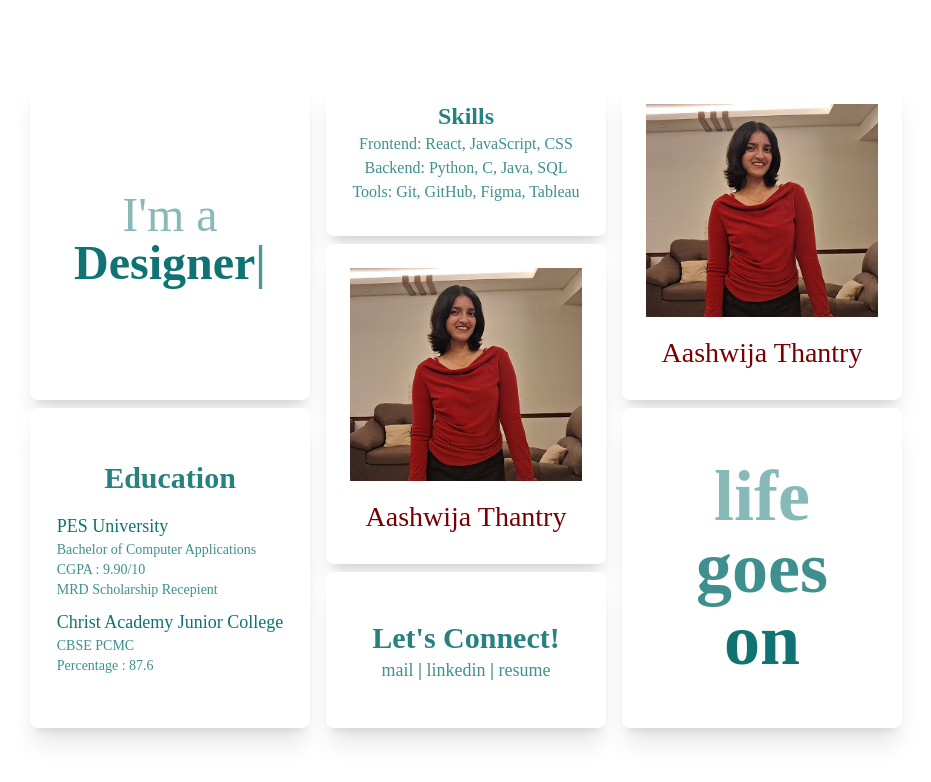
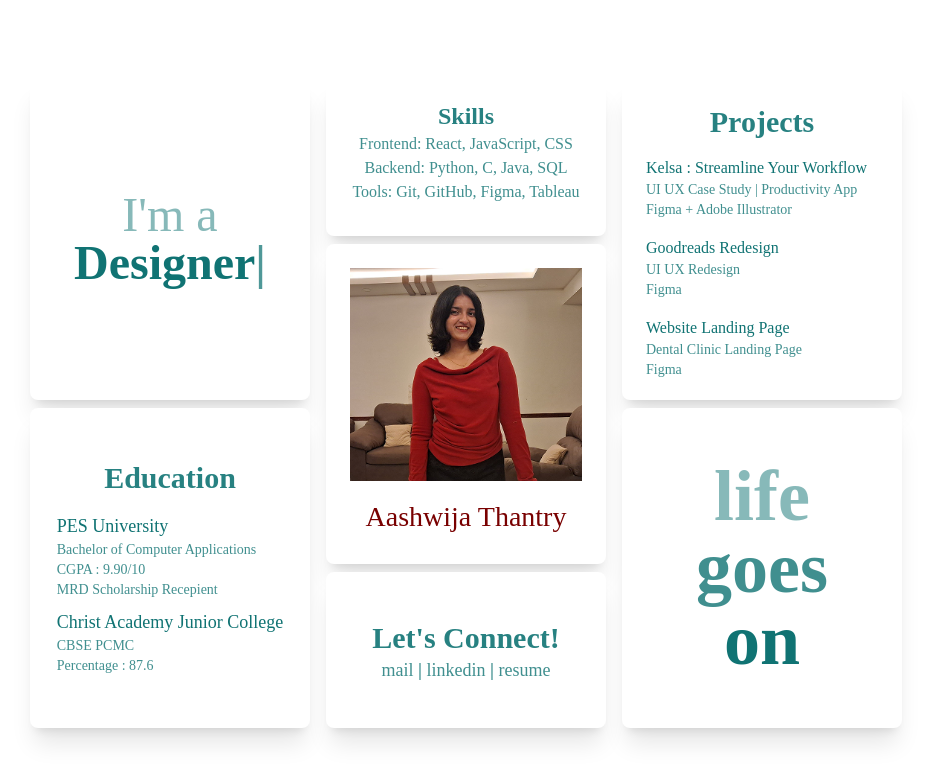
Before and after one commit to aashwijat/Portfolio, a React (Vite) app: page / in a window 1280 px wide. Shown: the top 782 px of the page, without its empty margins (174-1105 px from the left). Built offline with nearby package versions, Linux system fonts and the light colour scheme.

Commit message:
Add Project.jsx, Modify Grid.jsx

```diff
--- a/src/components/Grid.jsx
+++ b/src/components/Grid.jsx
@@ -4,6 +4,7 @@ import TypePolaroid from "./TypePolaroid";
 import Contact from "./Contact";
 import Skills from "./Skills";
 import Education from "./Education";
+import Project from "./Project";
 function Grid() {
   return (
     <>
@@ -21,7 +22,7 @@ function Grid() {
         </div>
         {/* column 3 has 2 rows */}
         <div className="flex-1 flex flex-col gap-2">
-          <Polaroid />
+          <Project />
           <Quote />
         </div>
       </div>
--- /dev/null
+++ b/src/components/Project.jsx
@@ -0,0 +1,61 @@
+function Project() {
+  return (
+    <>
+      <div className="polaroid-film bg-white p-6 pb-16 w-70 h-80 rounded-lg shadow-xl max-w-sm transform">
+        <div className="text-center">
+          <div className="polaroid-name">
+            <span className="block text-[#107373]/90 text-3xl font-bold">
+              Projects
+            </span>
+            <div className="playfair-card">
+              <span className="block text-[#107373] text-base text-bold text-left pt-4">
+                <a
+                  href="https://www.behance.net/gallery/200531771/UIUX-Case-Study-Kelsa-Productivity-App"
+                  className="!text-[#107373] !hover:text-gray-800 !visited:text-[#107373]"
+                >
+                  Kelsa : Streamline Your Workflow
+                </a>
+              </span>
+              <span className="block text-[#107373]/80 text-sm text-left">
+                UI UX Case Study | Productivity App
+              </span>
+              <span className="block text-[#107373]/80 text-sm text-left">
+                Figma + Adobe Illustrator
+              </span>
+              <span className="block text-[#107373] text-base text-bold text-left pt-4">
+                <a
+                  href="https://www.behance.net/gallery/201476217/Goodreads-Redesign-UIUX-Project"
+                  className="!text-[#107373] !hover:text-gray-800 !visited:text-[#107373]"
+                >
+                  Goodreads Redesign
+                </a>
+              </span>
+              <span className="block text-[#107373]/80 text-sm text-left">
+                UI UX Redesign
+              </span>
+              <span className="block text-[#107373]/80 text-sm text-left">
+                Figma
+              </span>
+              <span className="block text-[#107373] text-base text-bold text-left pt-4">
+                <a
+                  href="https://www.behance.net/gallery/204646953/ODONTIC-Dental-Clinic-Landing-Page-Design-(UIUX)"
+                  className="!text-[#107373] !hover:text-gray-800 !visited:text-[#107373]"
+                >
+                  Website Landing Page
+                </a>
+              </span>
+              <span className="block text-[#107373]/80 text-sm text-left">
+                Dental Clinic Landing Page
+              </span>
+              <span className="block text-[#107373]/80 text-sm text-left">
+                Figma
+              </span>
+            </div>
+          </div>
+        </div>
+      </div>
+    </>
+  );
+}
+
+export default Project;
```
